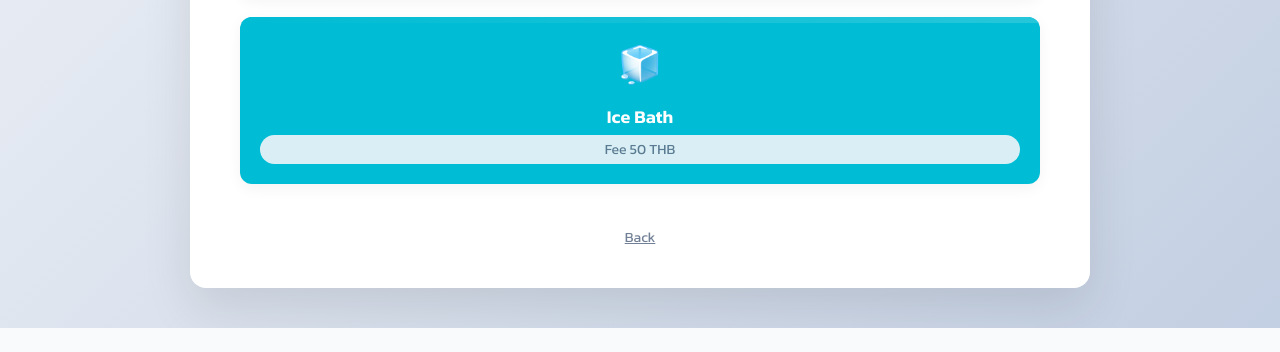
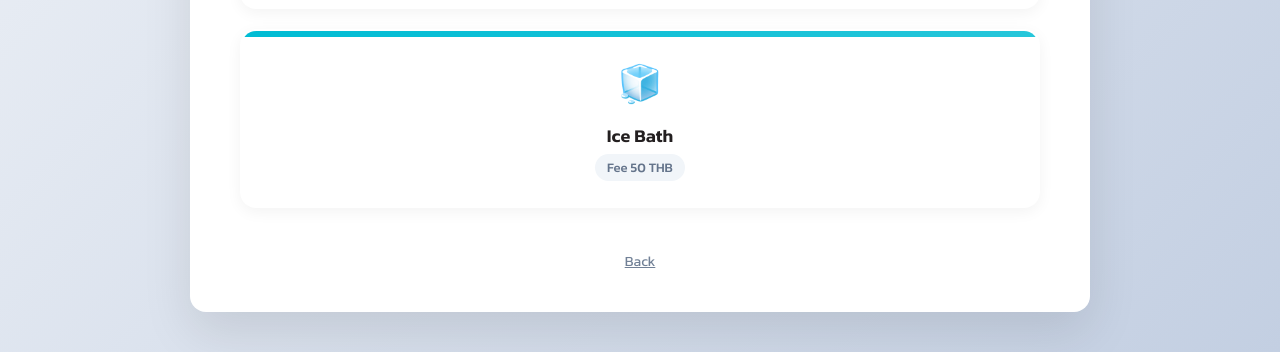
Before and after one commit to kaaom3/base-camp-booking, a website: page public/en.html in a window 1280 px wide. Shown: the part 677-1029 px from the top of the page. Before the commit the page ends 1005 px from the top, so only its background shows below. Drawn offline with Linux system fonts and the light colour scheme.

Commit message:
Fix inline style conflict causing white text on white background

```diff
--- a/public/en.html
+++ b/public/en.html
@@ -6,27 +6,7 @@
     <title>Base Camp Game Room & Ice Bath</title>
     <link rel="stylesheet" href="css/style.css">
     <script>const currentLang = 'en';</script>
-    <style>
-        .fac-btn {
-            display: block;
-            width: 100%;
-            padding: 20px;
-            margin-bottom: 20px;
-            border-radius: 12px;
-            text-align: center;
-            font-size: 20px;
-            font-weight: 600;
-            color: white;
-            cursor: pointer;
-            text-decoration: none;
-            transition: all 0.3s;
-            border: none;
-        }
-        .fac-game { background: var(--primary-color); }
-        .fac-ice { background: #00bcd4; }
-        .fac-btn:hover { opacity: 0.9; transform: translateY(-2px); }
-        .price-tag { font-size: 14px; font-weight: normal; margin-top: 5px; opacity: 0.9; }
-    </style>
+
 </head>
 <body>
 
```
Also changed, not shown: public/th.html (+1 -21 lines).
